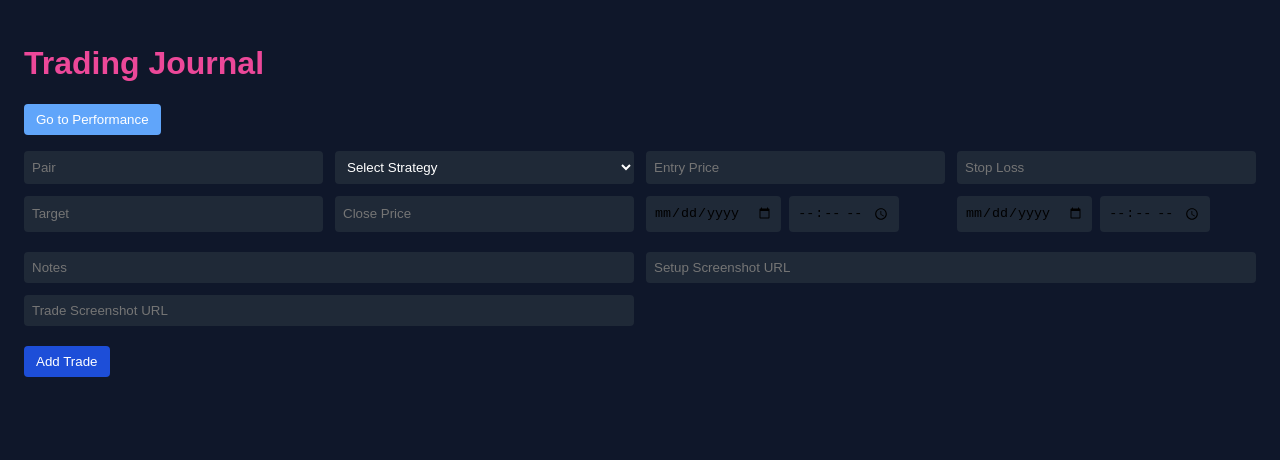
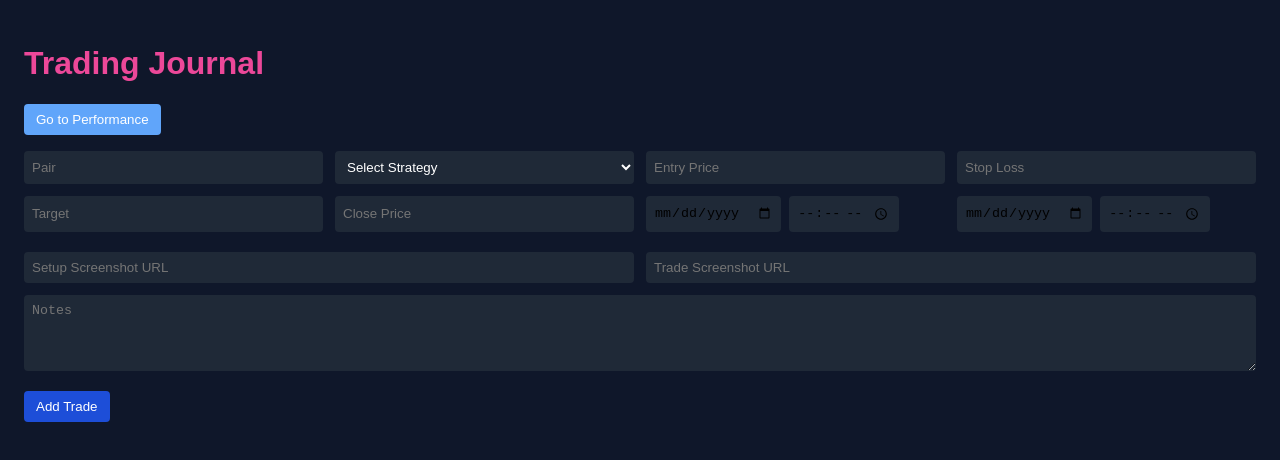
Before and after one commit to Lostkiwi007/Better-Journal-App, a React (Vite) app: page / in a window 1280 px wide. Shown: the top 460 px of the page. Built offline with nearby package versions, Linux system fonts and the light colour scheme.

Commit message:
Position setup and trade screenshot side-by-side; notes below

```diff
--- a/src/pages/JournalPage.jsx
+++ b/src/pages/JournalPage.jsx
@@ -163,12 +163,6 @@ export default function JournalPage() {
 
       <div style={{ display: "grid", gridTemplateColumns: "1fr 1fr", gap: 12, marginBottom: 20 }}>
         <input
-          placeholder="Notes"
-          value={newTrade.notes}
-          onChange={(e) => setNewTrade({ ...newTrade, notes: e.target.value })}
-          style={{ padding: 8, backgroundColor: "#1f2937", border: "none", borderRadius: 4 }}
-        />
-        <input
           placeholder="Setup Screenshot URL"
           value={newTrade.setupUrl}
           onChange={(e) => setNewTrade({ ...newTrade, setupUrl: e.target.value })}
@@ -179,6 +173,20 @@ export default function JournalPage() {
           value={newTrade.screenshot}
           onChange={(e) => setNewTrade({ ...newTrade, screenshot: e.target.value })}
           style={{ padding: 8, backgroundColor: "#1f2937", border: "none", borderRadius: 4 }}
+        />
+        <textarea
+          placeholder="Notes"
+          value={newTrade.notes}
+          onChange={(e) => setNewTrade({ ...newTrade, notes: e.target.value })}
+          style={{
+            padding: 8,
+            backgroundColor: "#1f2937",
+            border: "none",
+            borderRadius: 4,
+            gridColumn: "span 2",
+            resize: "vertical",
+            minHeight: 60,
+          }}
         />
       </div>
 
```
